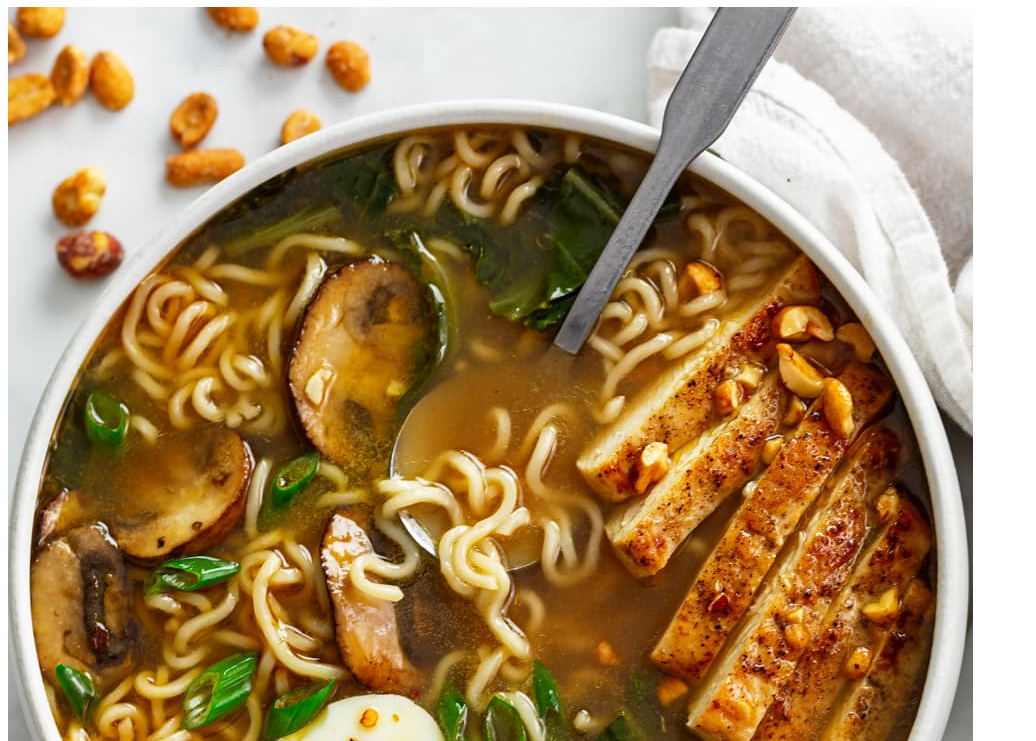
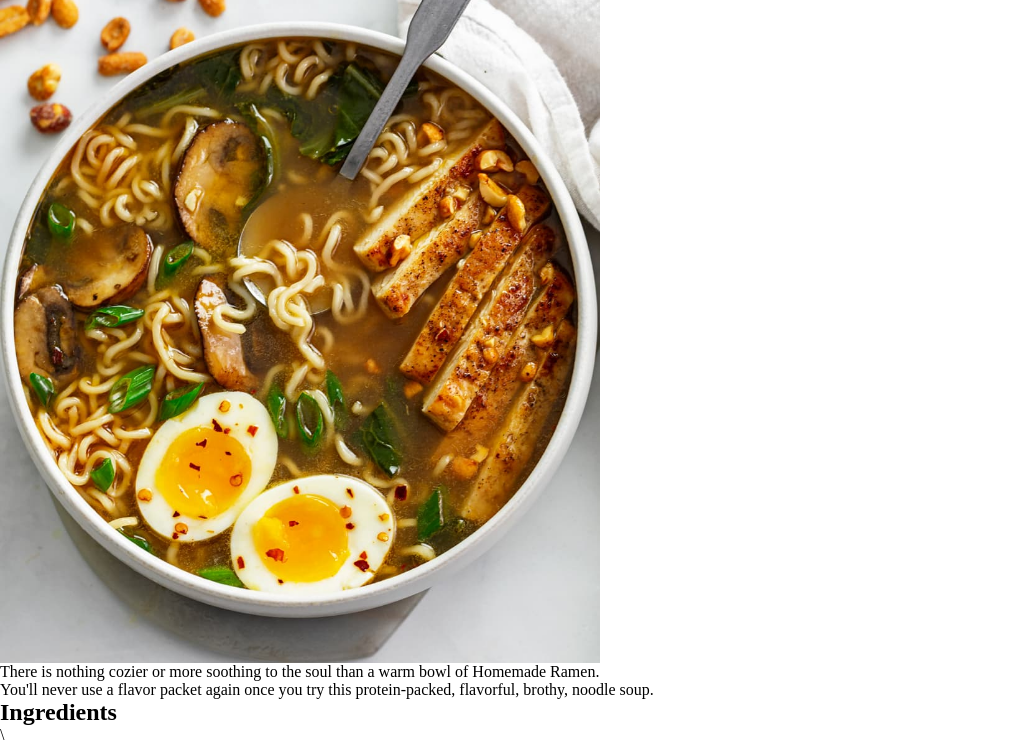
Before and after one commit to Blase1337/Odin_Recipes, a plain HTML site: page recipes/ramen.html in a window 1280 px wide. Shown: the part 73-814 px from the top of the page, without its empty margins (0-1036 px from the left). Drawn offline with Linux system fonts and the light colour scheme.

Commit message:
Adding flexbox to recipe_styles

```diff
--- a/recipe_style.css
+++ b/recipe_style.css
@@ -1,6 +1,18 @@
+* {
+    margin: 0px;
+    padding: 0px;
+}
 
+.container {
+    display: flex;
+    flex-direction: column;
+}
 
-
+.responsive {
+    width: 100%;
+    max-width: 600px;
+    height: auto;
+}
 
 ol {
     list-style-type: none;
--- a/recipes/ramen.html
+++ b/recipes/ramen.html
@@ -7,8 +7,9 @@
   </head>
 
   <body>
+    <div class="container">
         <h1>Ramen</h1>
-    <img src="img/HomemadeRamen.jpg">
+        <img src="img/HomemadeRamen.jpg" class = "responsive">
         <section class="description">There is nothing cozier or more soothing to the soul than a warm bowl of Homemade Ramen.</br>
             You'll never use a flavor packet again once you try this protein-packed, flavorful, brothy, noodle soup.<p></p>
         </section>
@@ -62,5 +63,6 @@
                 <li>Transfer to serving bowls and top with green onions, roughly chopped peanuts, and a soft-boiled egg.</li>
             </ol>
         </section>
+    </div>
   </body>
 </html>
```
Lines whose indentation alone changed are shown as unchanged.
